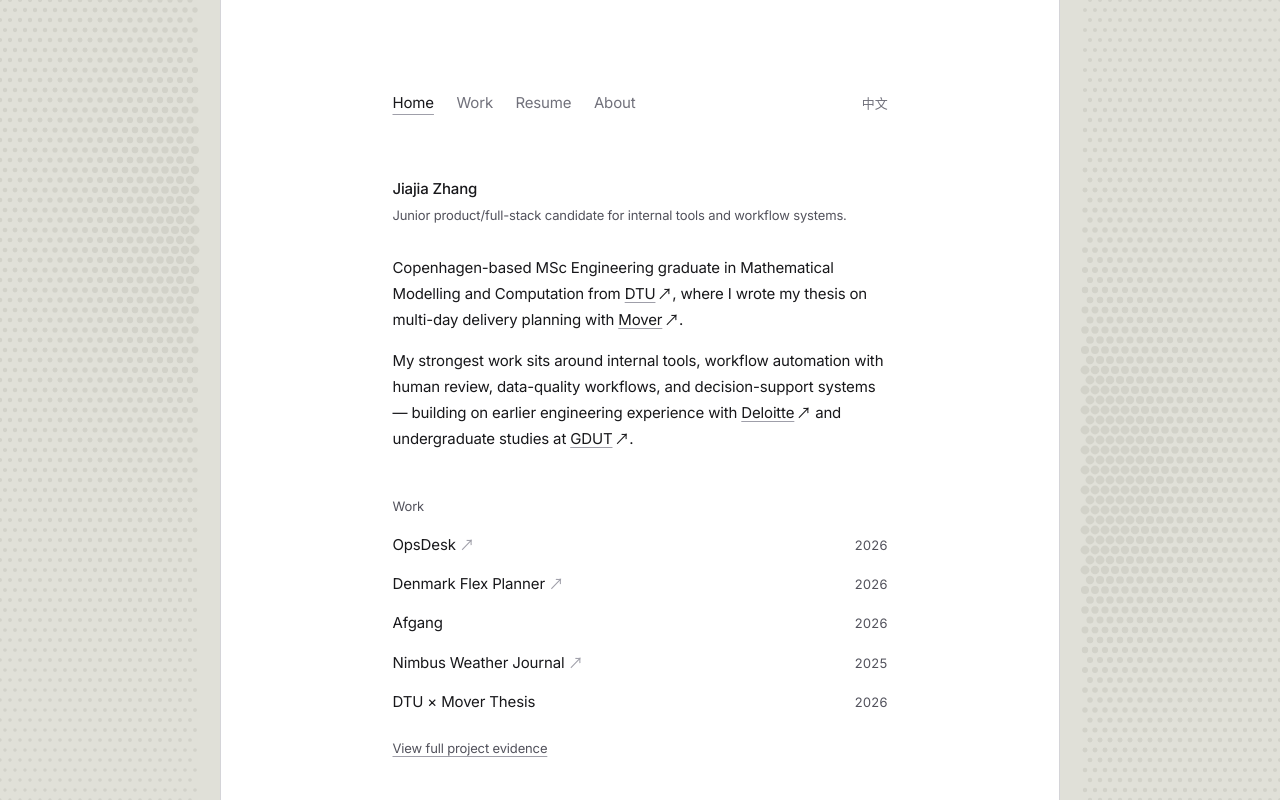
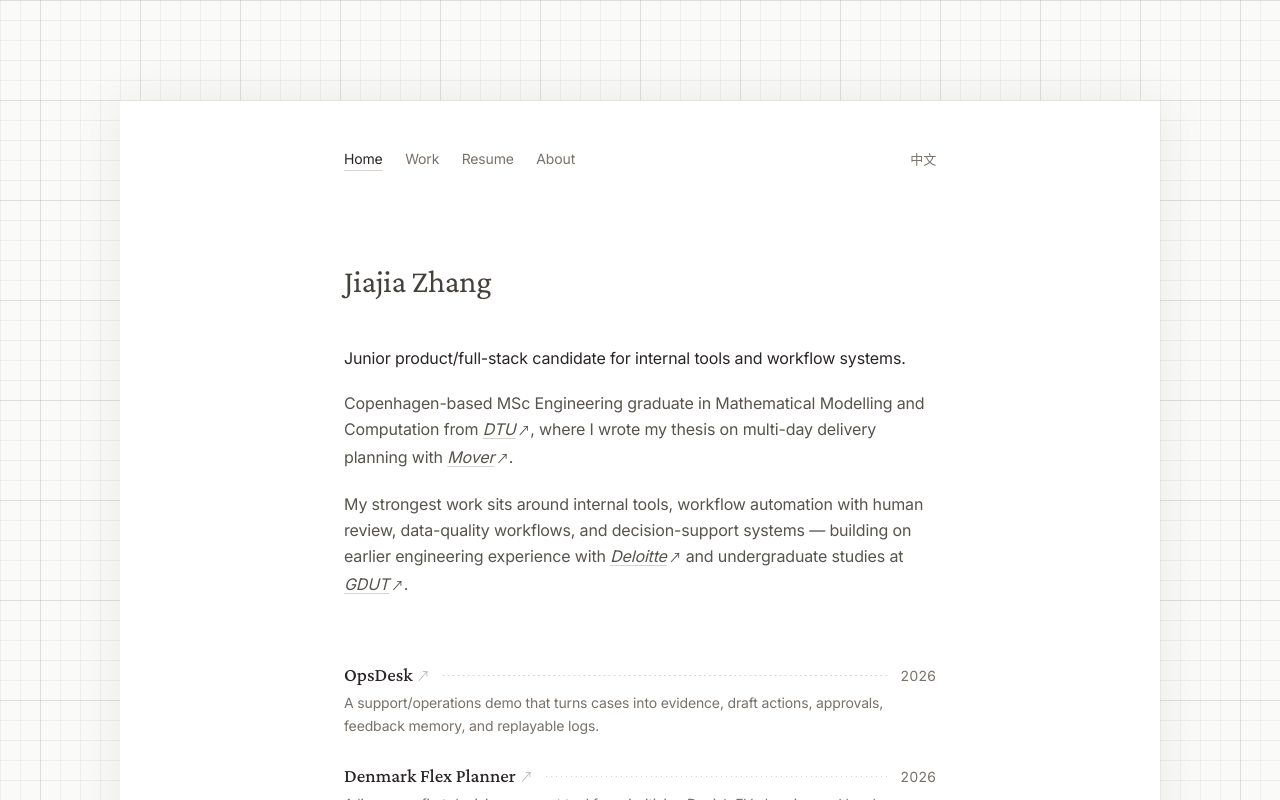
Before and after one commit to isjiajia01/personal-website, a Next.js app: page /en in a window 1280 px wide. Shown: the top 800 px of the page. Built offline with nearby package versions, Linux system fonts and the light colour scheme.

Commit message:
Redesign portfolio with paper layout and staggered motion

```diff
--- a/app/[lang]/about/page.tsx
+++ b/app/[lang]/about/page.tsx
@@ -78,7 +78,7 @@ export default async function AboutPage(
     <div>
       {/* Header */}
       <div>
-        <h1 className="text-[15px] font-medium text-zinc-900 dark:text-zinc-100">
+        <h1 className="page-title text-[15px] font-medium text-zinc-900 dark:text-zinc-100">
           {dictionary.labels.aboutTitle}
         </h1>
         {subtitle && (
--- a/app/[lang]/page.tsx
+++ b/app/[lang]/page.tsx
@@ -17,15 +17,11 @@ export default async function Home(props: {
 
   return (
     <div>
-      <h1 className="text-[15px] font-medium text-zinc-900 dark:text-zinc-100">
-        {dictionary.meta.authorName}
-      </h1>
-      <p className="mt-1 text-[13px] leading-5 text-zinc-600 dark:text-zinc-400">
-        {dictionary.meta.motto}
-      </p>
+      <h1 className="page-title">{dictionary.meta.authorName}</h1>
 
-      {/* Bio paragraphs */}
-      <div className="mt-8 space-y-4 text-[15px] leading-(--leading-body) text-zinc-900 dark:text-zinc-100">
+      {/* Positioning + bio */}
+      <div className="mt-10 space-y-5 text-[16px] leading-(--leading-body) text-stone-600 dark:text-zinc-300 sm:mt-12">
+        <p className="text-stone-800 dark:text-zinc-100">{dictionary.meta.motto}</p>
         {dictionary.homepage.bioParagraphs.map((paragraph, pIdx) => (
           <p key={pIdx}>
             {paragraph.map((token, tIdx) => {
@@ -47,23 +43,26 @@ export default async function Home(props: {
         ))}
       </div>
 
-      {/* Works section */}
-      <section className="mt-12">
-        <h2 className="text-[13px] leading-5 text-zinc-600 dark:text-zinc-400">
+      {/* Work index: title · dotted leader · year, then the real summary. Rows own their stagger. */}
+      <section className="rise-own mt-14" aria-labelledby="home-work">
+        <h2 id="home-work" className="sr-only">
           {dictionary.labels.works}
         </h2>
-        <ul className="mt-3 space-y-0.5">
-          {featuredWorks.map((work) => {
+        <ul className="-mx-3 space-y-1">
+          {featuredWorks.map((work, index) => {
             const isExternal = work.link.startsWith("http");
+            const rowClass =
+              "work-row group block rounded-md px-3 py-3 hover:bg-stone-50 dark:hover:bg-zinc-800/60";
             const rowContent = (
               <>
-                <span className="text-[15px] text-zinc-900 dark:text-zinc-100">
+                <span className="flex items-baseline gap-3">
+                  <span className="work-title project-title text-stone-800 dark:text-zinc-100">
                     {work.name}
                     {isExternal && (
                       <>
                         <span
                           aria-hidden="true"
-                        className="ml-1 inline-block text-zinc-400 dark:text-zinc-500"
+                          className="link-arrow ml-1 text-[0.7em] text-stone-400 dark:text-zinc-500"
                         >
                           ↗
                         </span>
@@ -74,28 +73,31 @@ export default async function Home(props: {
                       </>
                     )}
                   </span>
-                <span className="text-[13px] tabular-nums text-zinc-600 group-hover:text-zinc-600 dark:text-zinc-400 dark:group-hover:text-zinc-400">
+                  <span className="leader" aria-hidden="true" />
+                  <span className="text-[14px] tabular-nums text-stone-500 dark:text-zinc-400">
                     {work.year}
+                  </span>
+                </span>
+                <span className="mt-1 block text-[14px] leading-6 text-stone-500 dark:text-zinc-400">
+                  {work.summary}
                 </span>
               </>
             );
+            const style = { "--i": 4 + index } as React.CSSProperties;
 
             return (
-              <li key={work.slug || work.name}>
+              <li key={work.slug || work.name} className="rise" style={style}>
                 {isExternal ? (
                   <a
                     href={work.link}
                     target="_blank"
                     rel="noopener noreferrer"
-                    className="group -mx-2 flex items-baseline justify-between rounded-md px-2 py-1.5 hover:bg-zinc-100 dark:hover:bg-zinc-800"
+                    className={rowClass}
                   >
                     {rowContent}
                   </a>
                 ) : (
-                  <Link
-                    href={work.link}
-                    className="group -mx-2 flex items-baseline justify-between rounded-md px-2 py-1.5 hover:bg-zinc-100 dark:hover:bg-zinc-800"
-                  >
+                  <Link href={work.link} className={rowClass}>
                     {rowContent}
                   </Link>
                 )}
@@ -103,12 +105,18 @@ export default async function Home(props: {
             );
           })}
         </ul>
-        <div className="mt-4">
+        <div
+          className="rise mt-5"
+          style={{ "--i": 4 + featuredWorks.length } as React.CSSProperties}
+        >
           <Link
             href={dictionary.urls.works}
-            className="text-[13px] leading-5 text-zinc-600 underline decoration-zinc-400 underline-offset-[3px] hover:text-zinc-900 dark:text-zinc-400 dark:decoration-zinc-500 dark:hover:text-zinc-100"
+            className="group press inline-block px-2 py-2 -mx-2 text-[14px] leading-5 text-stone-500 underline decoration-stone-300 underline-offset-[3px] hover:text-(--rose) hover:decoration-(--rose) active:text-(--rose) dark:text-zinc-400 dark:decoration-zinc-600"
           >
             {dictionary.labels.viewAllWorkEvidence}
+            <span aria-hidden="true" className="link-arrow ml-1">
+              →
+            </span>
           </Link>
         </div>
       </section>
--- a/app/[lang]/projects/afgang/page.tsx
+++ b/app/[lang]/projects/afgang/page.tsx
@@ -103,7 +103,7 @@ export default async function AfgangCasePage(
       </p>
 
       {/* Title */}
-      <h1 className="mt-1 text-[15px] font-medium text-zinc-900 dark:text-zinc-100">
+      <h1 className="page-title mt-1 text-[15px] font-medium text-zinc-900 dark:text-zinc-100">
         {project.title}
       </h1>
 
--- a/app/[lang]/resume/page.tsx
+++ b/app/[lang]/resume/page.tsx
@@ -67,7 +67,7 @@ export default async function ResumePage(
 
   return (
     <div>
-      <h1 className="text-[15px] font-medium text-zinc-900 dark:text-zinc-100">
+      <h1 className="page-title text-[15px] font-medium text-zinc-900 dark:text-zinc-100">
         {content.pageTitle}
       </h1>
 
--- a/app/[lang]/template.tsx
+++ b/app/[lang]/template.tsx
@@ -1,3 +1,4 @@
 export default function PageTemplate({ children }: { children: React.ReactNode }) {
-  return <div className="page-in">{children}</div>;
+  // Remounts on every navigation; `.stagger` replays the content rise (enter only, CSS-only, final state is visible).
+  return <div className="stagger">{children}</div>;
 }
--- a/app/[lang]/works/page.tsx
+++ b/app/[lang]/works/page.tsx
@@ -69,7 +69,7 @@ function WorkArticle({
       className="scroll-mt-24 border-t border-zinc-200 py-8 dark:border-zinc-800"
     >
       <div className="flex items-baseline justify-between">
-        <h3 className="text-[15px] font-medium text-zinc-900 dark:text-zinc-100">
+        <h3 className="project-title text-[15px] font-medium text-zinc-900 dark:text-zinc-100">
           {work.name}
         </h3>
         <span className="text-[13px] tabular-nums text-zinc-600 dark:text-zinc-400">
@@ -133,7 +133,7 @@ export default async function WorksPage(
 
   return (
     <div>
-      <h1 className="text-[15px] font-medium text-zinc-900 dark:text-zinc-100">
+      <h1 className="page-title text-[15px] font-medium text-zinc-900 dark:text-zinc-100">
         {dictionary.labels.works}
       </h1>
       <p className="mt-2 text-[15px] leading-7 text-zinc-600 dark:text-zinc-400">
--- a/app/shared-root-layout.tsx
+++ b/app/shared-root-layout.tsx
@@ -1,10 +1,10 @@
 import type { Metadata } from "next";
-import { Inter } from "next/font/google";
+import { Crimson_Pro, Inter } from "next/font/google";
 import type { ReactNode } from "react";
-import HalftoneBackground from "@/components/halftone-background";
 import "../styles/globals.css";
 
 const inter = Inter({ subsets: ["latin"], display: "swap", variable: "--font-inter" });
+const crimson = Crimson_Pro({ subsets: ["latin"], display: "swap", variable: "--font-crimson" });
 
 export const metadata: Metadata = {
   title: "Jiajia Zhang",
@@ -20,9 +20,8 @@ export function SharedRootLayout({
   lang: "en" | "zh-Hans";
 }) {
   return (
-    <html lang={lang} className={inter.variable} suppressHydrationWarning data-scroll-behavior="smooth">
+    <html lang={lang} className={`${inter.variable} ${crimson.variable}`} suppressHydrationWarning data-scroll-behavior="smooth">
       <body className="text-[15px] leading-(--leading-body) text-zinc-900 antialiased dark:text-zinc-100">
-        <HalftoneBackground />
         {children}
       </body>
     </html>
--- a/components/org-link.tsx
+++ b/components/org-link.tsx
@@ -98,13 +98,13 @@ export function OrgLink({
         rel="noopener noreferrer"
         aria-describedby={isOpen ? tooltipId : undefined}
         onPointerEnter={schedulePointerShow}
-        onPointerLeave={cancelPointerIntent}
+        onPointerLeave={hide}
         onFocus={() => show("focus")}
         onBlur={hide}
-        className="group underline decoration-zinc-400 underline-offset-[3px] hover:text-zinc-900 hover:decoration-zinc-900 dark:decoration-zinc-500 dark:hover:text-zinc-100 dark:hover:decoration-zinc-100"
+        className="group whitespace-nowrap italic underline decoration-stone-300 underline-offset-[3px] hover:text-(--rose) hover:decoration-(--rose) dark:decoration-zinc-600"
       >
         {name}
-        <span aria-hidden="true" className="ml-0.5 inline-block motion-safe:transition-transform motion-safe:duration-(--motion-link) motion-safe:ease-snap motion-safe:group-hover:translate-x-0.5 motion-safe:group-hover:-translate-y-0.5 motion-safe:group-focus-visible:translate-x-0.5 motion-safe:group-focus-visible:-translate-y-0.5">
+        <span aria-hidden="true" className="link-arrow ml-0.5 text-[0.8em] not-italic">
           ↗
         </span>
         <span className="sr-only"> {opensInNewTab}</span>
@@ -116,7 +116,7 @@ export function OrgLink({
         role="tooltip"
         onPointerEnter={() => show("pointer")}
         onPointerLeave={hide}
-        className="org-tooltip absolute bottom-full z-20 mb-2 w-64 rounded-md border border-zinc-200 bg-white p-3 text-[13px] leading-5 text-zinc-600 shadow-sm dark:border-zinc-800 dark:bg-[#18181b] dark:text-zinc-400"
+        className="org-tooltip absolute bottom-full z-20 mb-2 w-64 rounded-md border border-stone-200 bg-(--paper-bg) p-3 text-[13px] not-italic leading-5 text-stone-600 shadow-sm dark:border-zinc-700 dark:text-zinc-300"
         data-state={isOpen ? "open" : "closed"}
         data-source={source}
       >
--- a/components/site-shell.tsx
+++ b/components/site-shell.tsx
@@ -36,6 +36,12 @@ export function SiteShell({
   contacts,
 }: SiteShellProps) {
   const pathname = usePathname() || `/${lang}`;
+
+  // Product and legal pages already own their main landmark and page layout.
+  const productPaths = ["/solis", "/punctum", "/threadlite", "/wayfinder", "/undertekst"];
+  if (productPaths.some((path) => pathname === path || pathname.startsWith(`${path}/`))) {
+    return <>{children}</>;
+  }
 
   const otherLang = lang === "zh" ? "en" : "zh";
   const otherLangLabel = lang === "zh" ? "English" : "中文";
@@ -78,33 +84,36 @@ export function SiteShell({
   );
   const currentYear = new Date().getFullYear();
 
+  const linkBase =
+    "press inline-block px-2 py-3 -mx-2 -my-3 hover:text-(--rose) active:text-(--rose)";
+
   return (
-    <div className="mx-auto min-h-screen w-full max-w-4xl bg-white border-x-0 print:border-x-0 md:border-x border-zinc-300 dark:bg-zinc-950 dark:border-zinc-800">
-      <div className="mx-auto max-w-xl px-6 pt-16 pb-16 sm:pt-24">
+    <div className="paper">
+      <div className="paper-column pt-8 pb-16 sm:pt-12 print:pt-0">
         {/* Skip to content link */}
         <a
           href="#main"
-        className="sr-only print:hidden focus:not-sr-only focus:fixed focus:top-4 focus:left-4 focus:z-50 focus:rounded-md focus:border focus:border-zinc-300 focus:bg-white focus:px-3 focus:py-1.5 focus:text-[13px] focus:text-zinc-900 focus:shadow-sm dark:focus:border-zinc-700 dark:focus:bg-zinc-900 dark:focus:text-zinc-100"
+          className="sr-only print:hidden focus:not-sr-only focus:fixed focus:top-4 focus:left-4 focus:z-50 focus:rounded-md focus:border focus:border-stone-300 focus:bg-white focus:px-3 focus:py-1.5 focus:text-[13px] focus:text-stone-900 focus:shadow-sm dark:focus:border-zinc-700 dark:focus:bg-zinc-900 dark:focus:text-zinc-100"
         >
           {labels.skipToContent}
         </a>
 
-      {/* Navigation */}
+        {/* Navigation: always visible, five short labels fit at 320px so no overlay menu */}
         <nav
-        className="mb-16 flex items-center justify-between text-[15px] print:hidden"
+          className="rise flex items-center justify-between text-[14px] print:hidden"
           aria-label="Main"
         >
-        <div className="flex items-center gap-6">
+          <div className="flex items-center gap-x-5 sm:gap-x-6">
             {navItems.map((item) => (
               <Link
                 key={item.href}
                 href={item.href}
                 aria-current={item.active ? "page" : undefined}
-              className={
+                className={`${linkBase} ${
                   item.active
-                  ? "underline decoration-zinc-400 underline-offset-[6px] font-normal text-zinc-900 dark:decoration-zinc-500 dark:text-zinc-100"
-                  : "text-zinc-500 hover:text-zinc-900 dark:text-zinc-400 dark:hover:text-zinc-100"
-              }
+                    ? "text-stone-800 underline decoration-stone-300 decoration-1 underline-offset-[6px] dark:text-zinc-100 dark:decoration-zinc-600"
+                    : "text-stone-500 dark:text-zinc-400"
+                }`}
               >
                 {item.label}
               </Link>
@@ -113,19 +122,29 @@ export function SiteShell({
           <Link
             href={switchPath}
             hrefLang={otherLang === "zh" ? "zh-Hans" : "en"}
-          className="text-[13px] text-zinc-500 hover:text-zinc-900 dark:text-zinc-400 dark:hover:text-zinc-100"
+            className={`${linkBase} text-[13px] text-stone-500 dark:text-zinc-400`}
           >
             {otherLangLabel}
           </Link>
         </nav>
 
         {/* Main content */}
-      <main id="main" tabIndex={-1} className="outline-none">
+        <main
+          id="main"
+          tabIndex={-1}
+          className="mt-16 outline-none sm:mt-24 print:mt-0"
+        >
           {children}
         </main>
 
         {/* Footer */}
-      <footer className="mt-24 border-t border-zinc-300 pt-6 text-[13px] leading-5 text-zinc-500 dark:border-zinc-700 dark:text-zinc-400">
+        <footer className="mt-24 text-[13px] leading-5 text-stone-500 dark:text-zinc-400">
+          <p
+            aria-hidden="true"
+            className="mb-8 text-center tracking-[0.5em] text-stone-400 print:hidden dark:text-zinc-600"
+          >
+            * * *
+          </p>
           <div className="flex flex-wrap items-center gap-x-2 gap-y-1">
             {footerContacts.map((contact, i) => {
               const isMail = contact.link.startsWith("mailto:");
@@ -133,7 +152,7 @@ export function SiteShell({
                 <span key={contact.label} className="inline-flex items-center">
                   {i > 0 && (
                     <span
-                    className="mr-2 text-zinc-300 dark:text-zinc-600"
+                      className="mr-2 text-stone-300 dark:text-zinc-600"
                       aria-hidden="true"
                     >
                       ·
@@ -143,12 +162,12 @@ export function SiteShell({
                     href={contact.link}
                     target={isMail ? undefined : "_blank"}
                     rel={isMail ? undefined : "noopener noreferrer"}
-                  className="group hover:text-zinc-900 dark:hover:text-zinc-100"
+                    className="group press inline-block px-1 py-2.5 -mx-1 -my-2.5 hover:text-(--rose) active:text-(--rose)"
                   >
                     {contact.label}
                     {!isMail && (
                       <>
-                      <span aria-hidden="true" className="ml-0.5 inline-block motion-safe:transition-transform motion-safe:duration-(--motion-link) motion-safe:ease-snap motion-safe:group-hover:translate-x-0.5 motion-safe:group-hover:-translate-y-0.5 motion-safe:group-focus-visible:translate-x-0.5 motion-safe:group-focus-visible:-translate-y-0.5">
+                        <span aria-hidden="true" className="link-arrow ml-0.5">
                           ↗
                         </span>
                         <span className="sr-only"> {labels.opensInNewTab}</span>
--- a/styles/globals.css
+++ b/styles/globals.css
@@ -1,5 +1,6 @@
 @theme {
   --font-sans: var(--font-inter), "PingFang SC", "Hiragino Sans GB", "Noto Sans CJK SC", "Source Han Sans SC", "Microsoft YaHei", system-ui, sans-serif;
+  --font-serif: var(--font-crimson), "Songti SC", "Noto Serif CJK SC", "Source Han Serif SC", "STSong", Georgia, serif;
   --ease-snap: cubic-bezier(0.23, 1, 0.32, 1);
 }
 
@@ -7,7 +8,27 @@
   --motion-link: 150ms;
   --motion-in: 160ms;
   --motion-out: 100ms;
-  --motion-page: 220ms;
+  --motion-page: 500ms;
+  --content-w: 592px;
+  --page-bg: #fafaf9;
+  --paper-bg: #fff;
+  --paper-edge: rgb(120 113 108 / 0.2);
+  --paper-shadow: 0 0 48px rgb(0 0 0 / 0.07);
+  --grid-minor: rgb(120 113 108 / 0.08);
+  --grid-major: rgb(120 113 108 / 0.13);
+  --rose: #be123c;
+}
+
+@media (prefers-color-scheme: dark) {
+  :root {
+    --page-bg: #0b0b0d;
+    --paper-bg: #18181b;
+    --paper-edge: rgb(161 161 170 / 0.18);
+    --paper-shadow: 0 0 48px rgb(0 0 0 / 0.55);
+    --grid-minor: rgb(161 161 170 / 0.06);
+    --grid-major: rgb(161 161 170 / 0.1);
+    --rose: #fb7185;
+  }
 }
 
 html:lang(en) {
@@ -32,7 +53,7 @@ html {
 }
 
 a {
-  transition-property: color, text-decoration-color;
+  transition-property: color, text-decoration-color, scale;
   transition-duration: var(--motion-link);
   transition-timing-function: var(--ease-snap);
 }
@@ -42,7 +63,15 @@ a {
 
 @layer base {
   html {
-    @apply min-h-screen bg-[#e0e0d8] text-[15px] leading-(--leading-body) text-zinc-900 dark:bg-[#0a0c12] dark:text-zinc-100;
+    @apply min-h-screen text-[15px] leading-(--leading-body) text-zinc-900 dark:text-zinc-100;
+    background-color: var(--page-bg);
+    background-image:
+      linear-gradient(var(--grid-major) 1px, transparent 1px),
+      linear-gradient(90deg, var(--grid-major) 1px, transparent 1px),
+      linear-gradient(var(--grid-minor) 1px, transparent 1px),
+      linear-gradient(90deg, var(--grid-minor) 1px, transparent 1px);
+    background-size: 100px 100px, 100px 100px, 20px 20px, 20px 20px;
+    background-position: calc(50% + 50px) 0, calc(50% + 50px) 0, calc(50% + 10px) 0, calc(50% + 10px) 0;
   }
 
   body {
@@ -89,31 +118,202 @@ time {
   body {
     background: #fff;
   }
+
+  html {
+    background-image: none;
+  }
+}
+
+/* Content rise: opacity + 20px translate + 1.5px blur, 500ms ease-snap, 60+40i ms stagger.
+   Defined only for no-preference and screen, so the base state is always final and visible. */
+@keyframes rise {
+  from {
+    opacity: 0;
+    transform: translateY(20px);
+    filter: blur(1.5px);
+  }
 }
 
 @media (prefers-reduced-motion: no-preference) {
-  .page-in {
-    animation: page-in var(--motion-page) var(--ease-snap) both;
+  @media screen {
+    .rise,
+    .stagger > * > *:not(.rise-own) {
+      animation: rise var(--motion-page) var(--ease-snap) backwards;
+      animation-delay: calc(60ms + 40ms * min(var(--i, 0), 9));
+    }
+
+    .stagger > * > :nth-child(2) { --i: 1; }
+    .stagger > * > :nth-child(3) { --i: 2; }
+    .stagger > * > :nth-child(4) { --i: 3; }
+    .stagger > * > :nth-child(5) { --i: 4; }
+    .stagger > * > :nth-child(6) { --i: 5; }
+    .stagger > * > :nth-child(7) { --i: 6; }
+    .stagger > * > :nth-child(8) { --i: 7; }
+    .stagger > * > :nth-child(n + 9) { --i: 8; }
+
+    .press:active {
+      scale: 0.97;
+    }
   }
 }
 
-@keyframes page-in {
-  from { opacity: 0; }
-  to { opacity: 1; }
+@media (prefers-reduced-motion: reduce), print {
+  *,
+  ::before,
+  ::after {
+    animation: none !important;
+    transition: none !important;
+    scroll-behavior: auto !important;
+  }
 }
 
+/* Paper */
+.paper {
+  position: relative;
+  margin-inline: auto;
+  min-height: 100vh;
+  width: 100%;
+  max-width: 1040px;
+  overflow-x: clip;
+  background: var(--paper-bg);
+}
+
+@media (min-width: 768px) {
+  .paper {
+    margin-top: 100px;
+    min-height: calc(100vh - 100px);
+    border-top: 1px solid var(--paper-edge);
+    box-shadow: var(--paper-shadow);
+  }
+}
+
+@media print {
+  .paper {
+    margin: 0;
+    border: 0;
+    box-shadow: none;
+    min-height: 0;
+    background: #fff;
+    color: #18181b;
+  }
+
+  .paper * {
+    color: inherit !important;
+  }
+}
+
+.paper-column {
+  margin-inline: auto;
+  max-width: var(--content-w);
+  padding-inline: 24px;
+}
+
+@media (min-width: 768px) {
+  .paper-column {
+    padding-inline: 0;
+    width: var(--content-w);
+  }
+}
+
+/* Serif titles, screen only so the printed resume keeps its layout */
+@media screen {
+  .page-title {
+    font-family: var(--font-serif);
+    font-size: clamp(26px, calc(1.5625vw + 16px), 32px);
+    font-weight: 400;
+    line-height: 1.2;
+    letter-spacing: -0.01em;
+    color: #44403c;
+  }
+
+  .project-title {
+    font-family: var(--font-serif);
+    font-size: 19px;
+    font-weight: 500;
+    line-height: 1.3;
+    letter-spacing: 0;
+  }
+}
+
+@media screen and (prefers-color-scheme: dark) {
+  .page-title {
+    color: #e4e4e7;
+  }
+}
+
+/* Dotted leader (reference: 1.5px dots, 5px pitch, space-repeat) */
+.leader {
+  flex: 1 1 auto;
+  min-width: 16px;
+  height: 1.5px;
+  align-self: center;
+  color: #d6d3d1;
+  background-image: radial-gradient(circle, currentColor 0.75px, transparent 0.75px);
+  background-size: 5px 1.5px;
+  background-repeat: space no-repeat;
+}
+
+@media (prefers-color-scheme: dark) {
+  .leader {
+    color: #52525b;
+  }
+}
+
+/* Work index row */
+.work-row .work-title {
+  transition: color var(--motion-link) var(--ease-snap);
+}
+
+.work-row:hover .work-title,
+.work-row:focus-visible .work-title,
+.work-row:active .work-title {
+  color: var(--rose);
+}
+
+.work-row:hover .leader,
+.work-row:focus-visible .leader {
+  color: var(--rose);
+}
+
+.link-arrow {
+  display: inline-block;
+}
+
+@media (prefers-reduced-motion: no-preference) {
+  .link-arrow {
+    transition: translate var(--motion-link) var(--ease-snap);
+  }
+
+  .group:hover .link-arrow,
+  .group:focus-visible .link-arrow {
+    translate: 2px -2px;
+  }
+}
+
+/* Org annotation: 180ms in (blur 1.5px + 4px), 120ms out */
 .org-tooltip {
+  visibility: hidden;
   opacity: 0;
+  filter: blur(1px);
   transform: translateY(4px);
   pointer-events: none;
-  transition: opacity var(--motion-out) var(--ease-snap), transform 0s linear var(--motion-out);
+  transition:
+    opacity 120ms ease-out,
+    filter 120ms ease-out,
+    transform 0s linear 120ms,
+    visibility 0s linear 120ms;
 }
 
 .org-tooltip[data-state="open"] {
+  visibility: visible;
   opacity: 1;
+  filter: blur(0);
   transform: translateY(0);
   pointer-events: auto;
-  transition: opacity var(--motion-in) var(--ease-snap), transform var(--motion-in) var(--ease-snap);
+  transition:
+    opacity 180ms cubic-bezier(0.25, 0.1, 0.25, 1),
+    filter 180ms cubic-bezier(0.25, 0.1, 0.25, 1),
+    transform 180ms cubic-bezier(0.25, 0.1, 0.25, 1);
 }
 
 .org-tooltip[data-state="open"][data-source="focus"] {
@@ -125,9 +325,9 @@ time {
   .org-tooltip[data-state="open"] {
     transition: none;
     transform: none;
+    filter: none;
   }
 }
-
 
 .post-content h1,
 .post-content h2 {
```
Also changed, not shown: 1 other file (tests, documents, lock files or other folders). Lines whose indentation alone changed are shown as unchanged.
